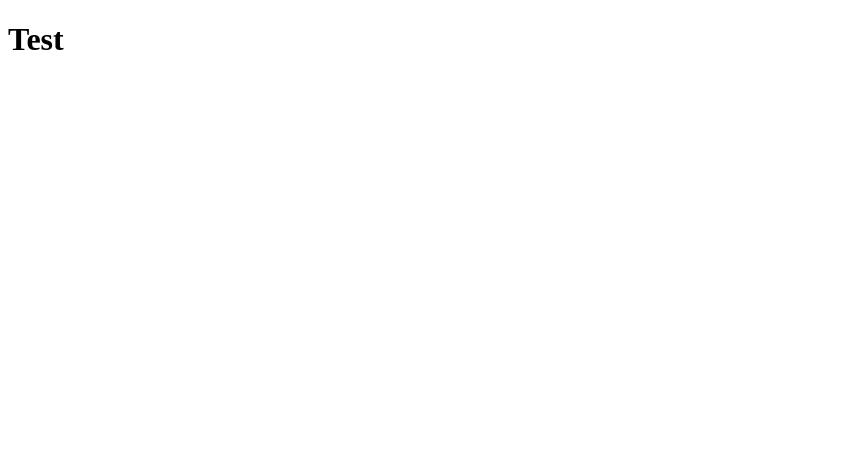
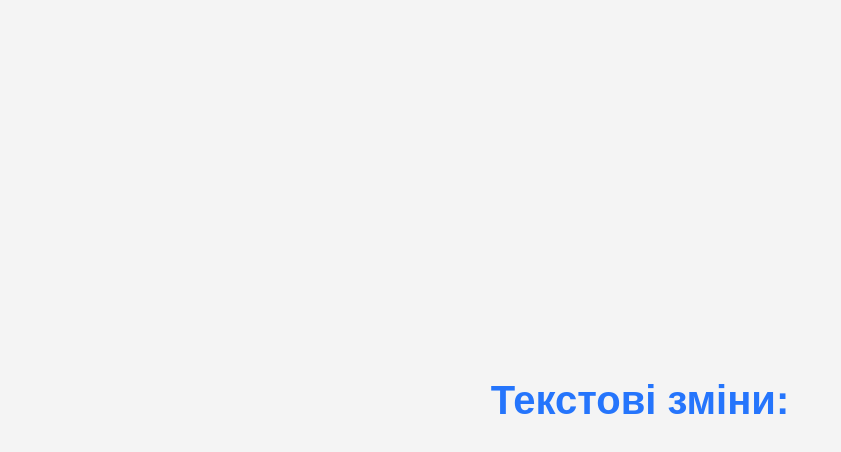
Before and after one commit to Nikettle/spoon_commit, a plain HTML site: page index.html in a window 1280 px wide. Shown: the whole page, without its empty margins (0-841 px from the left). Drawn offline with Linux system fonts and the light colour scheme.

Commit message:
Новий дизайн

```diff
--- a/index.html
+++ b/index.html
@@ -1,9 +1,29 @@
 <!DOCTYPE html>
-<html>
+<html lang="en">
 <head>
-    <title>tesst</title>
+    <meta charset="UTF-8">
+    <meta name="viewport" content="width=device-width, initial-scale=1.0">
+    <title>Spoon Commit</title>
+    <style>
+        body {
+            font-family: Arial, sans-serif;
+            margin: 0;
+            padding: 0;
+            background-color: #f4f4f4;
+            color: #333;
+            text-align: center;
+            display: flex;
+            justify-content: center;
+            align-items: center;
+            height: 100vh;
+        }
+        h1 {
+            font-size: 2.5em;
+            color: #2575fc;
+        }
+    </style>
 </head>
 <body>
-    <h1>Test</h1>
+    <h1>Текстові зміни:</h1>
 </body>
 </html>
```
